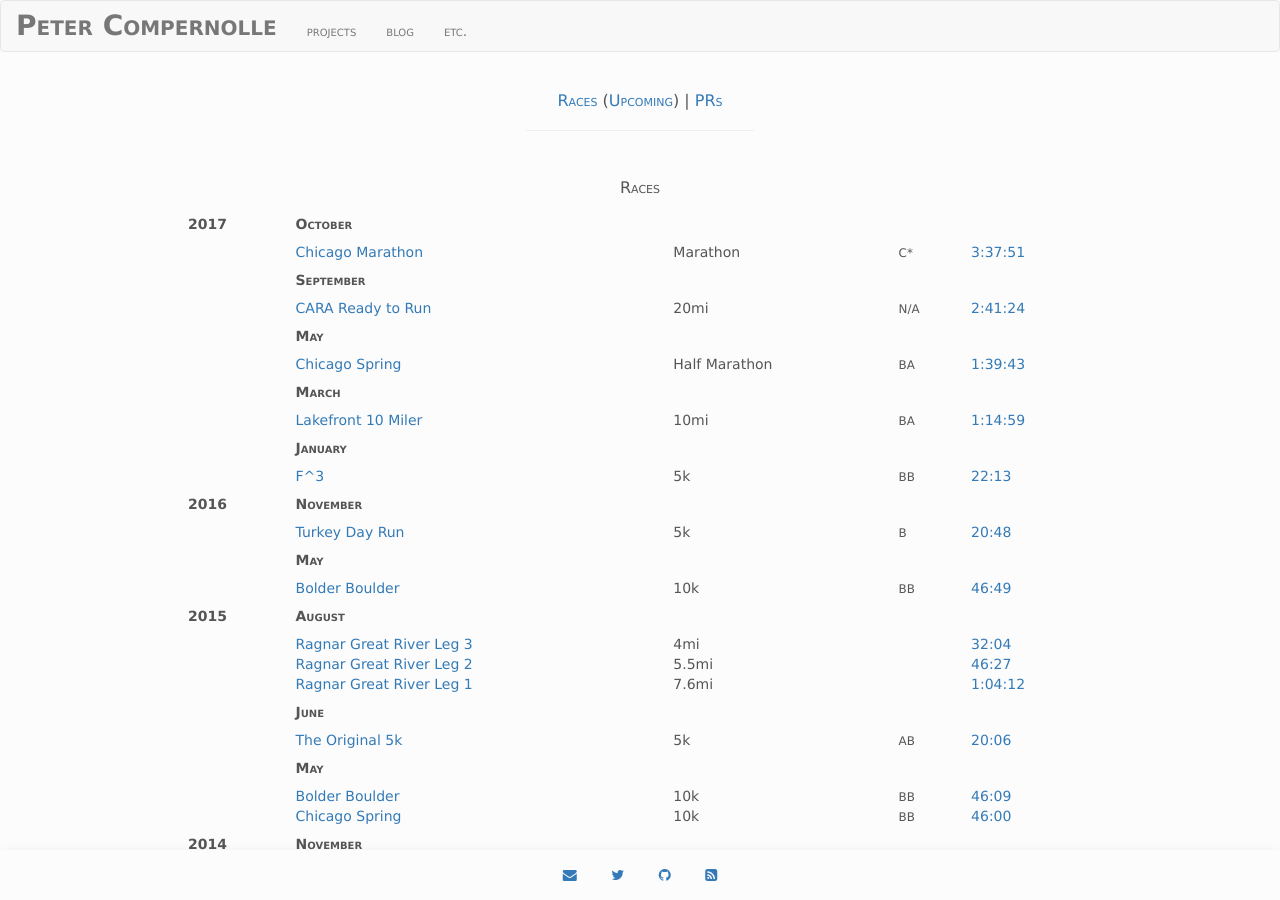
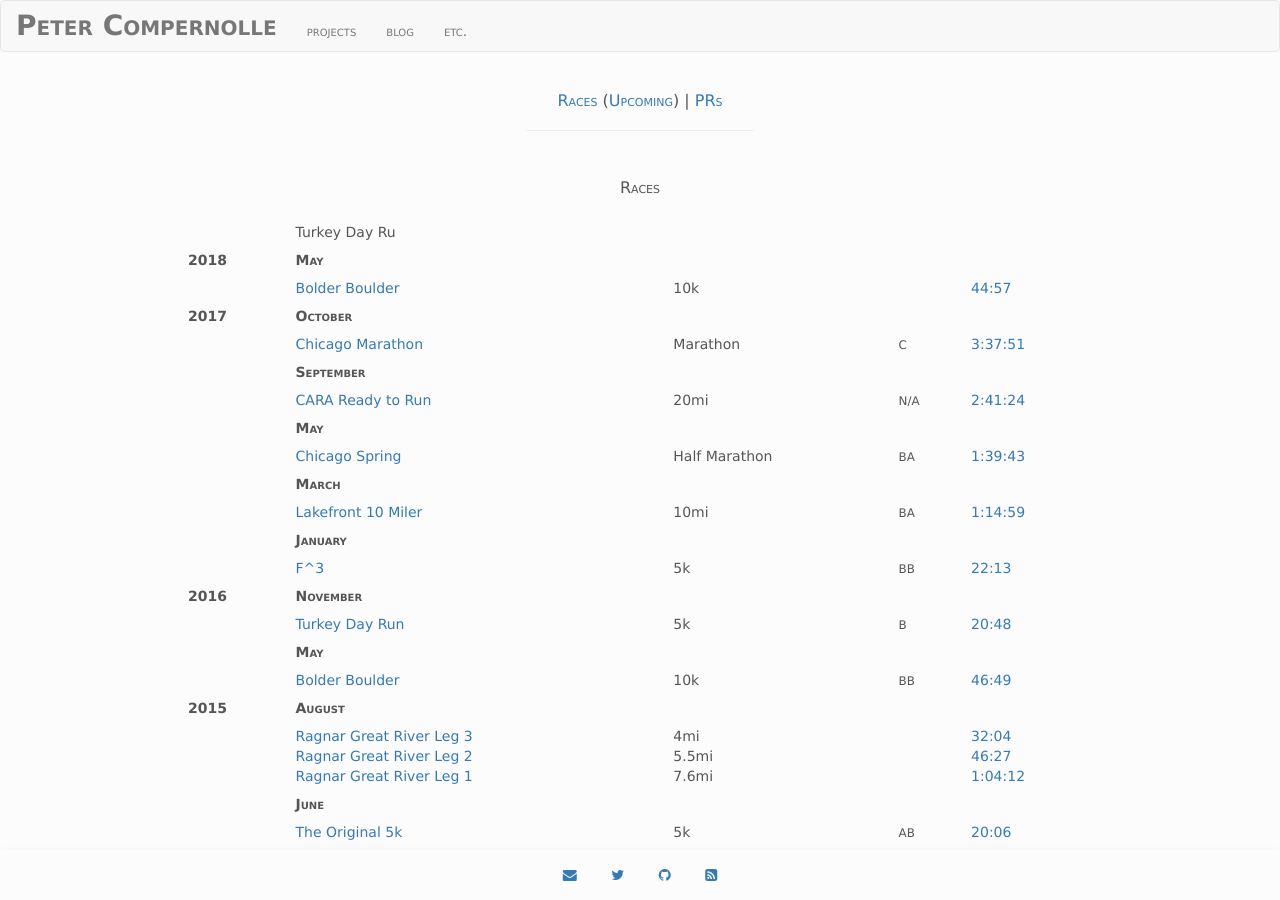
Before and after one commit to thelowlypeon/thelowlypeon.github.io, a Jekyll site: the page built from running/races.html, in a window 1280 px wide and 900 px high. Built offline with Jekyll 4.4.1, drawn with Linux system fonts in a browser that asks for light colours.

Commit message:
adds bolder boulder 2018 pr

```diff
--- a/_data/races.yml
+++ b/_data/races.yml
@@ -173,3 +173,11 @@
   time: '3:37:51'
   rating: C
   pr: Marathon
+- name: Bolder Boulder
+  url: https://bb10k.bolderboulder.com/
+  date: 2018-05-28
+  distance: 10k
+  time: '44:57'
+  results_url: http://bolderboulder2018.onlineraceresults.com/individual.php?bib=C219
+  pr: 10k
+- name: Turkey Day Ru
```
